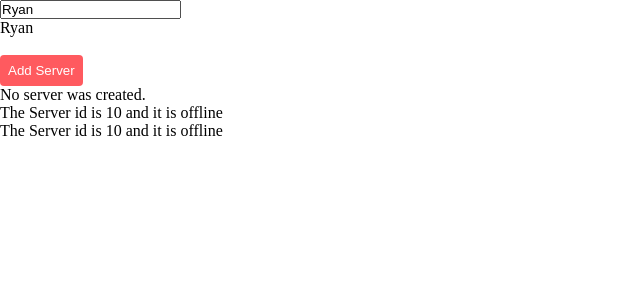
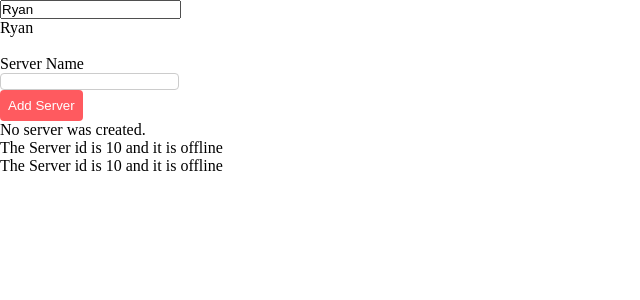
Before and after one commit to ryanwpb/angular-tutorial, an Angular app: page / in a window 1280 px wide. Shown: the top 300 px of the page, without its empty margins (0-640 px from the left). Built offline with nearby package versions, Linux system fonts and the light colour scheme.

Commit message:
Working with two way data binding.

```diff
--- a/src/app/servers/servers.component.html
+++ b/src/app/servers/servers.component.html
@@ -1,3 +1,5 @@
+<label for="input primary">Server Name</label>
+<input type="text" class="input-primary" (input)="onUpdateServerName($event)" />
 <button
   class="btn btn-primary"
   [disabled]="!allowNewServer"
@@ -6,5 +8,6 @@
   Add Server
 </button>
 <p [innerText]="serverCreationStatus"></p>
+<p>{{ serverName }}</p>
 <app-server></app-server>
 <app-server></app-server>
--- a/src/app/servers/servers.component.ts
+++ b/src/app/servers/servers.component.ts
@@ -8,6 +8,7 @@ import { Component, OnInit } from '@angular/core';
 export class ServersComponent implements OnInit {
   allowNewServer = false;
   serverCreationStatus = 'No server was created.';
+  serverName = '';
   constructor() {
     setTimeout(() => {
       this.allowNewServer = true;
@@ -19,4 +20,8 @@ export class ServersComponent implements OnInit {
   onCreateServer() {
     this.serverCreationStatus = 'Server was created.';
   }
+
+  onUpdateServerName(event: Event) {
+    this.serverName = (<HTMLInputElement>event.target).value;
+  }
 }
--- a/src/styles.css
+++ b/src/styles.css
@@ -9,6 +9,8 @@
   --btn-background: #ff5a5f;
   --btn-color: #fff;
   --btn-primary-border: #ff5a5f;
+  --input-primary-border: #ccc;
+  --border-radius: 0.25rem;
 }
 
 .btn.btn-primary {
@@ -16,9 +18,17 @@
   background-color: var(--btn-background);
   color: var(--btn-color);
   border: var(--btn-primary-border);
-  border-radius: 0.25rem;
+  border-radius: var(--border-radius);
+  cursor: pointer;
 }
 
 [disabled] {
   background: #ccc !important;
+  cursor: none;
 }
+
+.input-primary {
+  display: block;
+  border: solid 1px var(--input-primary-border);
+  border-radius: var(--border-radius);
+}
```
